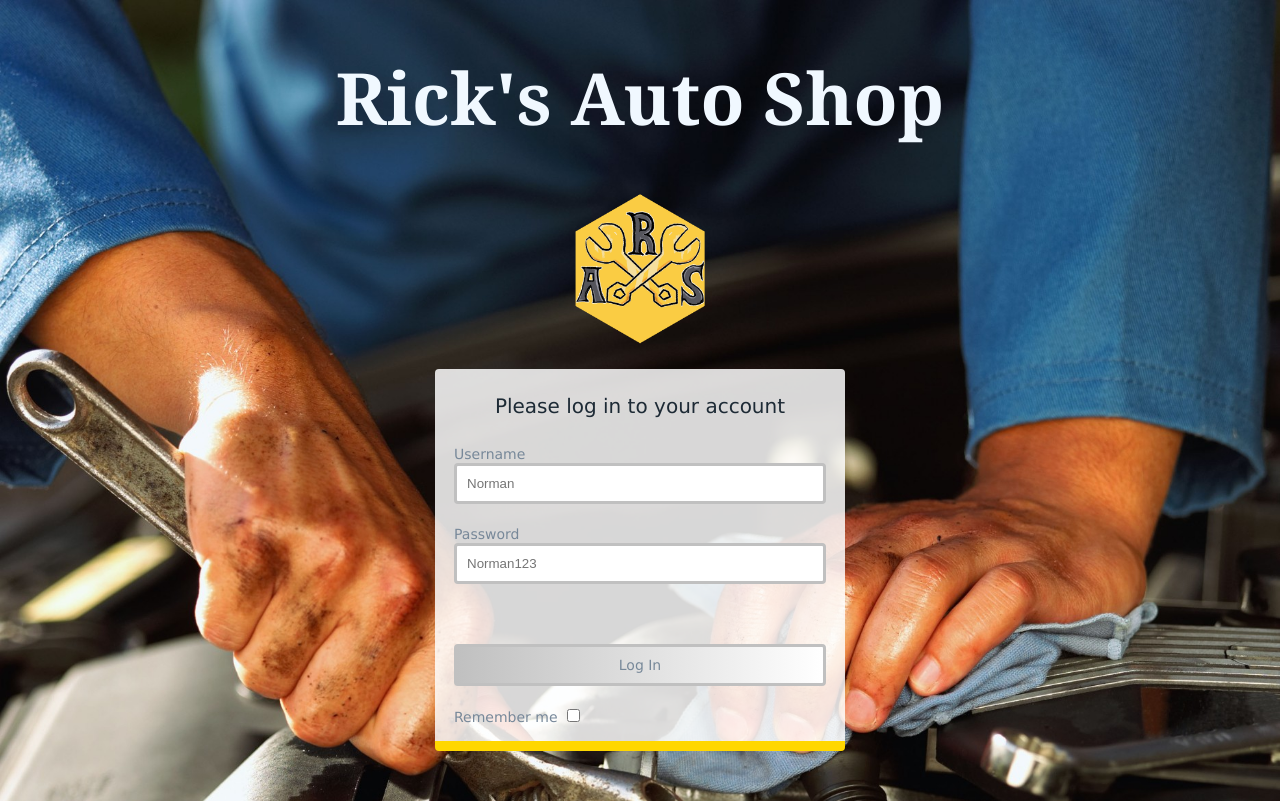
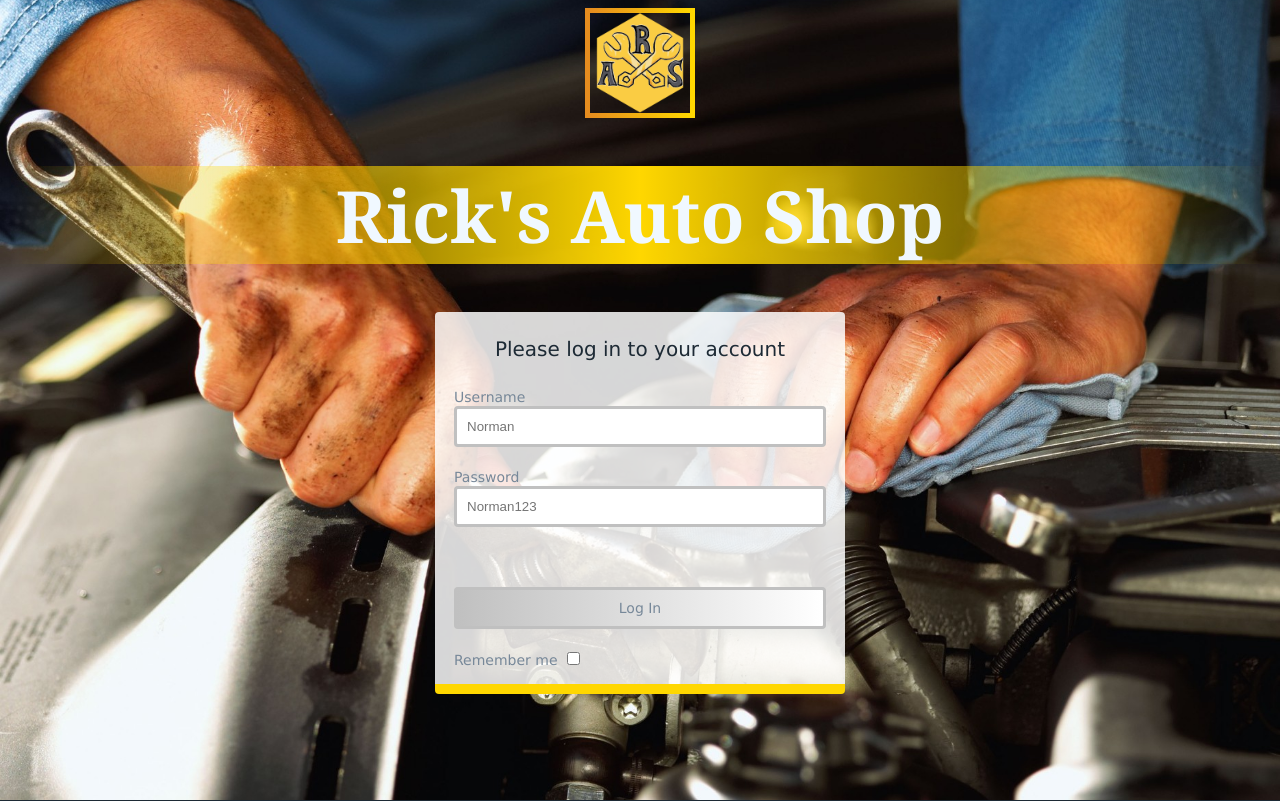
Before and after one commit to GiggaBlurb/RicksAutoShop, a plain HTML site: page index.html in a window 1280 px wide. Drawn offline with Linux system fonts and the light colour scheme.

Commit message:
Finished Login Page Css

```diff
--- a/CSS/default.css
+++ b/CSS/default.css
@@ -18,26 +18,27 @@ h1 {
 }
 
 
-legend{
+legend {
     text-align: center;
 }
 
-form{
+form {
     margin: auto;
     width: 400px;
-    background-color:rgba(255, 255, 255, 0.838) ;
+    background-color: rgba(255, 255, 255, 0.838);
     border-radius: 4px;
     padding: 5px;
-    border-bottom:10px inset gold;
+    border-bottom: 10px inset gold;
 }
 
 
-.roundBox{
+.roundBox {
     display: flex;
     justify-content: center;
     margin: 25px 50px 50px 50px;
 }
-.input{
+
+.input {
     box-sizing: border-box;
     width: 100%;
     padding: 10px;
@@ -46,32 +47,55 @@ form{
     margin-bottom: 20px;
 
 }
+.fadeImage{
+    background-image: linear-gradient(90deg, #ffffff00 0, gold 50%, #ffffff00 100%);
+}
 
-.input:focus{
+.input:focus {
     outline: none;
     border: 3px solid gold;
 }
- button{
 
-    background-image:linear-gradient(to right,silver,white) ;
+button {
+
+    background-image: linear-gradient(to right, silver, white);
 }
-.centerImg{
+
+.centerImg {
     display: block;
     margin-left: auto;
     margin-right: auto;
-    width: 150px;
+    width: 100px;
+
+    border-image: linear-gradient(to right, rgb(229, 140, 31) 0%, gold 100%) 1;
+    border-width: 5px;
+    border-style: solid;
+
 }
-.heading{
-    font-family:Geneva, Tahoma, sans-serif;
+
+.heading {
+    font-family: Geneva, Tahoma, sans-serif;
     color: #1d2a35;
     font-size: 20px;
+
+
 }
-.text{
+
+.text {
     color: lightslategrey;
     font-family: Verdana, Tahoma, sans-serif;
     font-size: 14px;
 }
 
-body{
+body {
     font-family: Verdana, Tahoma, sans-serif;
 }
+
+.headerMain {
+    border-radius: 4px;
+    background-color: #ffffff7b;
+    border-bottom: 4px solid gold;
+    padding: 5px;
+
+
+}
--- a/index.html
+++ b/index.html
@@ -12,8 +12,10 @@
 </head>
 
 <body>
-    <h1>Rick's Auto Shop</h1>
+
     <img class="centerImg" src="images/RickAutoLogo.png" alt="Image not found">
+    <h1 class="fadeImage">Rick's Auto Shop</h1>
+
     <div class="roundBox">
         <form name="login" id="loginForm">
 
```
